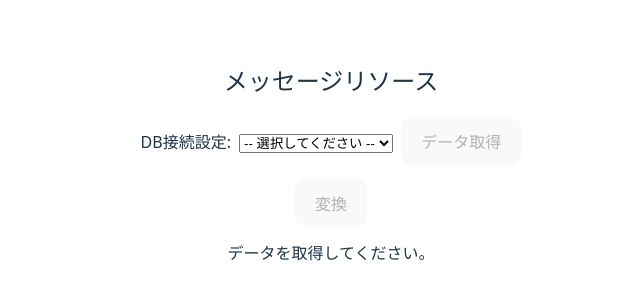
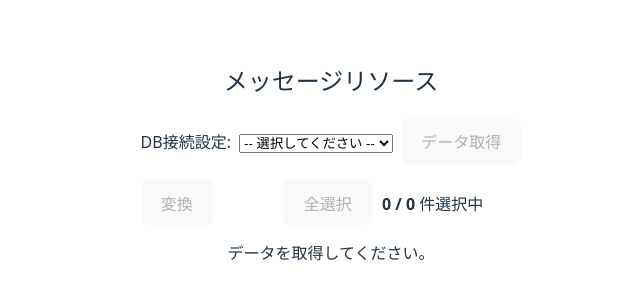
Before and after one commit to shinya-git-jp/ResourceConvert, a React (Vite) app in the folder view/: page /message-resource in a window 1280 px wide. Shown: the part 238-538 px from the top of the page, without its empty margins (309-949 px from the left). Built offline with nearby package versions, Linux system fonts and the light colour scheme.

Commit message:
変換する対象のリソースを選択できるように修正

```diff
--- a/view/src/errorMessage/ErrorMessageDisplay.tsx
+++ b/view/src/errorMessage/ErrorMessageDisplay.tsx
@@ -1,5 +1,3 @@
-// src/errorMessage/ErrorMessageDisplay.tsx
-
 import React, { useEffect, useState } from "react";
 import { useNavigate } from "react-router-dom";
 import type { ErrorMessage } from "../types/ErrorMessage";
@@ -15,6 +13,9 @@ const ErrorMessageDisplay: React.FC = () => {
   // DB接続設定関連の state
   const [dbConfigs, setDbConfigs] = useState<DbConfig[]>([]);
   const [selectedConfigName, setSelectedConfigName] = useState<string>("");
+
+  // 選択状態を管理する State
+  const [selectedObjectIDs, setSelectedObjectIDs] = useState(new Set<string>());
 
   // DB設定をローカルストレージから読み込む
   useEffect(() => {
@@ -38,6 +39,7 @@ const ErrorMessageDisplay: React.FC = () => {
 
     setLoading(true);
     setMessages([]); // クリア
+    setSelectedObjectIDs(new Set()); // 選択もクリア
 
     // APIエンドポイントを /api/error-messages/fetch に変更
     fetch("http://localhost:8080/api/error-messages/fetch", {
@@ -53,7 +55,7 @@ const ErrorMessageDisplay: React.FC = () => {
         }
         return response.json();
       })
-      .then((data) => {
+      .then((data: ErrorMessage[]) => {
         setMessages(data);
         setLoading(false);
       })
@@ -67,8 +69,40 @@ const ErrorMessageDisplay: React.FC = () => {
 
 
   const handleNavigateToConvert = () => {
-    navigate("/error-messages-xml", { state: { messages: messages } });
+    const selectedMessages = messages.filter(msg =>
+      selectedObjectIDs.has(msg.objectID)
+    );
+
+    if (selectedMessages.length === 0) {
+        alert("変換するデータが選択されていません");
+        return;
+    }
+
+    navigate("/error-messages-xml", { state: { messages: selectedMessages } });
   };
+
+  const handleToggleSelect = (objectID: string) => {
+    setSelectedObjectIDs(prevSet => {
+      const newSet = new Set(prevSet);
+      if (newSet.has(objectID)) {
+        newSet.delete(objectID);
+      } else {
+        newSet.add(objectID);
+      }
+      return newSet;
+    });
+  };
+
+  const handleSelectAll = () => {
+    if (selectedObjectIDs.size === messages.length) {
+      setSelectedObjectIDs(new Set());
+    } else {
+      const allObjectIDs = new Set(messages.map(m => m.objectID));
+      setSelectedObjectIDs(allObjectIDs);
+    }
+  };
+
+  const isAllSelected = messages.length > 0 && selectedObjectIDs.size === messages.length;
 
 
   return (
@@ -95,16 +129,25 @@ const ErrorMessageDisplay: React.FC = () => {
         </button>
       </div>
 
-      <button
-        onClick={handleNavigateToConvert}
-        disabled={messages.length === 0}
-        className="mb-4 px-4 py-2 bg-blue-500 text-white rounded">変換</button>
+      <div style={{ margin: "10px 0", display: "flex", justifyContent: "space-between", alignItems: "center", maxWidth: "90%" }}>
+        <button
+          onClick={handleNavigateToConvert}
+          disabled={selectedObjectIDs.size === 0} // 選択件数が0なら非活性
+          className="mb-4 px-4 py-2 bg-blue-500 text-white rounded">
+            変換
+        </button>
+        <div>
+          <button onClick={handleSelectAll} disabled={messages.length === 0} style={{ marginRight: "10px" }}>
+            {isAllSelected ? "全解除" : "全選択"}
+          </button>
+          <strong>{selectedObjectIDs.size} / {messages.length} 件選択中</strong>
+        </div>
+      </div>
 
       {loading && <div className="p-4">読み込み中...</div>}
 
       {!loading && messages.length > 0 && (
         <table className="w-full border-collapse border border-gray-400 text-sm">
-          {/* ... (thead/tbody の内容は変更なし) ... */}
           <thead className="bg-gray-200">
             <tr>
               <th className="border border-gray-400 p-2">ObjectID</th>
@@ -121,6 +164,13 @@ const ErrorMessageDisplay: React.FC = () => {
           <tbody>
             {messages.map((msg) => (
               <tr key={msg.objectID} className="hover:bg-gray-100">
+                <td className="border border-gray-400 p-2">
+                   <input
+                    type="checkbox"
+                    checked={selectedObjectIDs.has(msg.objectID)}
+                    onChange={() => handleToggleSelect(msg.objectID)}
+                  />
+                </td>
                 <td className="border border-gray-400 p-2">{msg.objectID}</td>
                 <td className="border border-gray-400 p-2">{msg.errorNo}</td>
                 <td className="border border-gray-400 p-2">{msg.errorType}</td>
--- a/view/src/message/MessageResourceDisplay.tsx
+++ b/view/src/message/MessageResourceDisplay.tsx
@@ -29,6 +29,9 @@ function MessageResourceDisplay() {
   const [dbConfigs, setDbConfigs] = useState<DbConfig[]>([]);
   const [selectedConfigName, setSelectedConfigName] = useState<string>("");
 
+  // 選択状態を管理する State
+  const [selectedObjectIDs, setSelectedObjectIDs] = useState(new Set<string>());
+
   // DB設定をローカルストレージから読み込む
   useEffect(() => {
     const saved = localStorage.getItem(LOCAL_STORAGE_KEY);
@@ -51,6 +54,7 @@ function MessageResourceDisplay() {
 
     setLoading(true);
     setLabels([]); // 取得前にリストをクリア
+    setSelectedObjectIDs(new Set());
 
     // DB接続情報をPOSTで送信する
     fetch("http://localhost:8080/api/labels/fetch", {
@@ -68,7 +72,8 @@ function MessageResourceDisplay() {
       })
       .then((data: SLocalizationLabel[]) => {
         // EditableLabel に変換 (messageId を空で初期化)
-        setLabels(data.map(d => ({ ...d, messageId: "" })));
+        const editableData = data.map(d => ({ ...d, messageId: "" }));
+        setLabels(editableData);
         setLoading(false);
       })
       .catch((error) => {
@@ -80,18 +85,46 @@ function MessageResourceDisplay() {
 
   // 変換画面への遷移
   const handleConvert = () => {
-    if (labels.length === 0) {
-      alert("変換するデータがありません");
+    // 選択されているラベルのみをフィルタリング
+    const selectedLabels = labels.filter(label =>
+      selectedObjectIDs.has(label.objectID)
+    );
+
+    if (selectedLabels.length === 0) {
+      alert("変換するデータが選択されていません");
       return;
     }
-    // messageId が入力されていなければ objectID を使う
-    const updatedLabels = labels.map(label => ({
+
+    const updatedLabels = selectedLabels.map(label => ({
       ...label,
       messageId: label.messageId?.trim() || label.objectID,
     }));
 
     navigate("/properties", { state: { labels: updatedLabels } });
   };
+
+  const handleToggleSelect = (objectID: string) => {
+    setSelectedObjectIDs(prevSet => {
+      const newSet = new Set(prevSet);
+      if (newSet.has(objectID)) {
+        newSet.delete(objectID);
+      } else {
+        newSet.add(objectID);
+      }
+      return newSet;
+    });
+  };
+
+  const handleSelectAll = () => {
+    if (selectedObjectIDs.size === labels.length) {
+      setSelectedObjectIDs(new Set());
+    } else {
+      const allObjectIDs = new Set(labels.map(l => l.objectID));
+      setSelectedObjectIDs(allObjectIDs);
+    }
+  };
+
+  const isAllSelected = labels.length > 0 && selectedObjectIDs.size === labels.length;
 
   return (
     <div className="App">
@@ -117,14 +150,26 @@ function MessageResourceDisplay() {
         </button>
       </div>
 
-      <button onClick={handleConvert} disabled={labels.length === 0}>変換</button>
+      <div style={{ margin: "10px 0", display: "flex", justifyContent: "space-between", alignItems: "center", maxWidth: "90%" }}>
+        <button
+          onClick={handleConvert}
+          disabled={selectedObjectIDs.size === 0}
+        >
+          変換
+        </button>
+        <div>
+          <button onClick={handleSelectAll} disabled={labels.length === 0} style={{ marginRight: "10px" }}>
+            {isAllSelected ? "全解除" : "全選択"}
+          </button>
+          <strong>{selectedObjectIDs.size} / {labels.length} 件選択中</strong>
+        </div>
+      </div>
 
       {loading && <div className="p-4">読み込み中...</div>}
 
       {!loading && labels.length > 0 && (
         <table>
           <thead>
-            {/* ... (thead の内容は変更なし) ... */}
             <tr>
               <th>メッセージID</th>
               <th>Object ID</th>
@@ -137,9 +182,15 @@ function MessageResourceDisplay() {
             </tr>
           </thead>
           <tbody>
-            {/* ... (tbody の内容は変更なし) ... */}
             {labels.map((label) => (
             <tr key={label.objectID}>
+              <td>
+                <input
+                  type="checkbox"
+                  checked={selectedObjectIDs.has(label.objectID)}
+                  onChange={() => handleToggleSelect(label.objectID)}
+                />
+              </td>
               <td>
                 <input
                   type="text"
```
